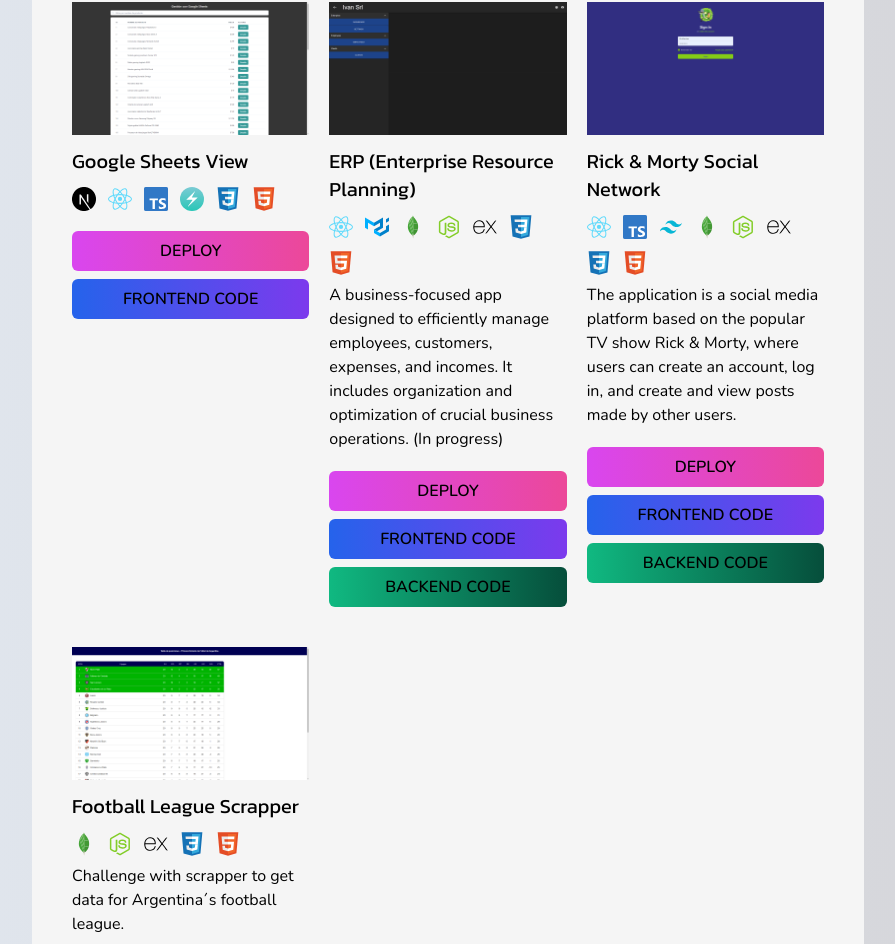
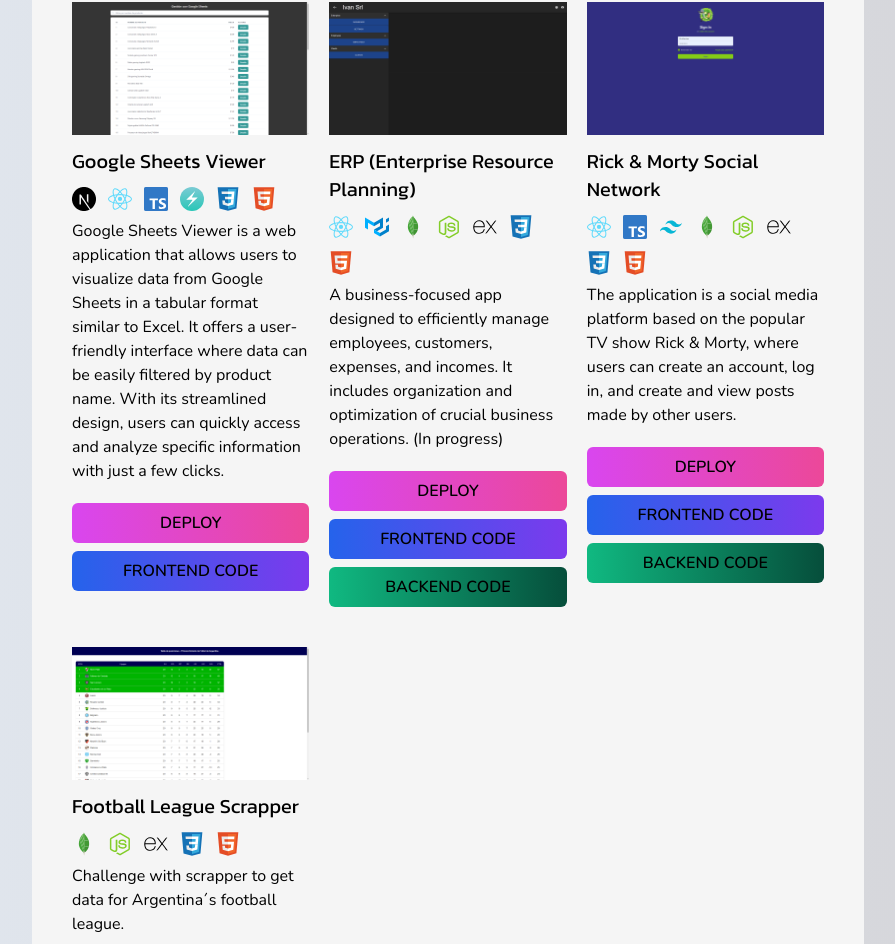
Before and after one commit to IvanMCorrea/dev_portfolio, a Next.js app: page / in a window 1280 px wide. Shown: the part 3233-4177 px from the top of the page, without its empty margins (192-1087 px from the left). Built offline with nearby package versions, Linux system fonts and the light colour scheme.

Commit message:
Add description for Google Sheets project

```diff
--- a/app/_components/Projects.tsx
+++ b/app/_components/Projects.tsx
@@ -246,8 +246,9 @@
     },
     //? GOOGLE SHEETS
     {
-      title: "Google Sheets View",
-      description: "",
+      title: "Google Sheets Viewer",
+      description:
+        "Google Sheets Viewer is a web application that allows users to visualize data from Google Sheets in a tabular format similar to Excel. It offers a user-friendly interface where data can be easily filtered by product name. With its streamlined design, users can quickly access and analyze specific information with just a few clicks.",
       image: "/assets/projects/gsheet.png",
       deploy: "https://gestion-gsheet.vercel.app/",
       front: "https://github.com/IvanMCorrea/gestion_gsheet",
```
